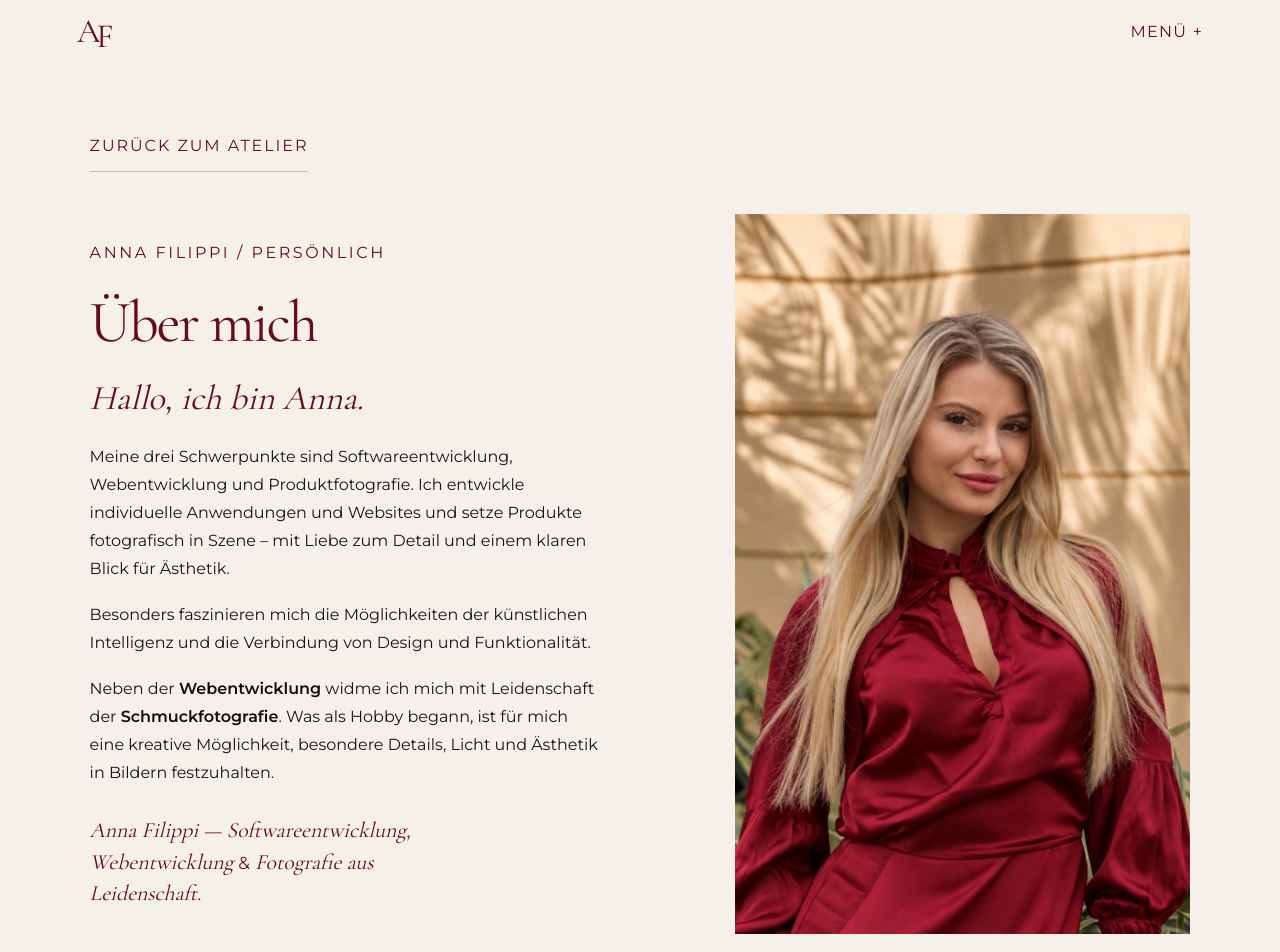
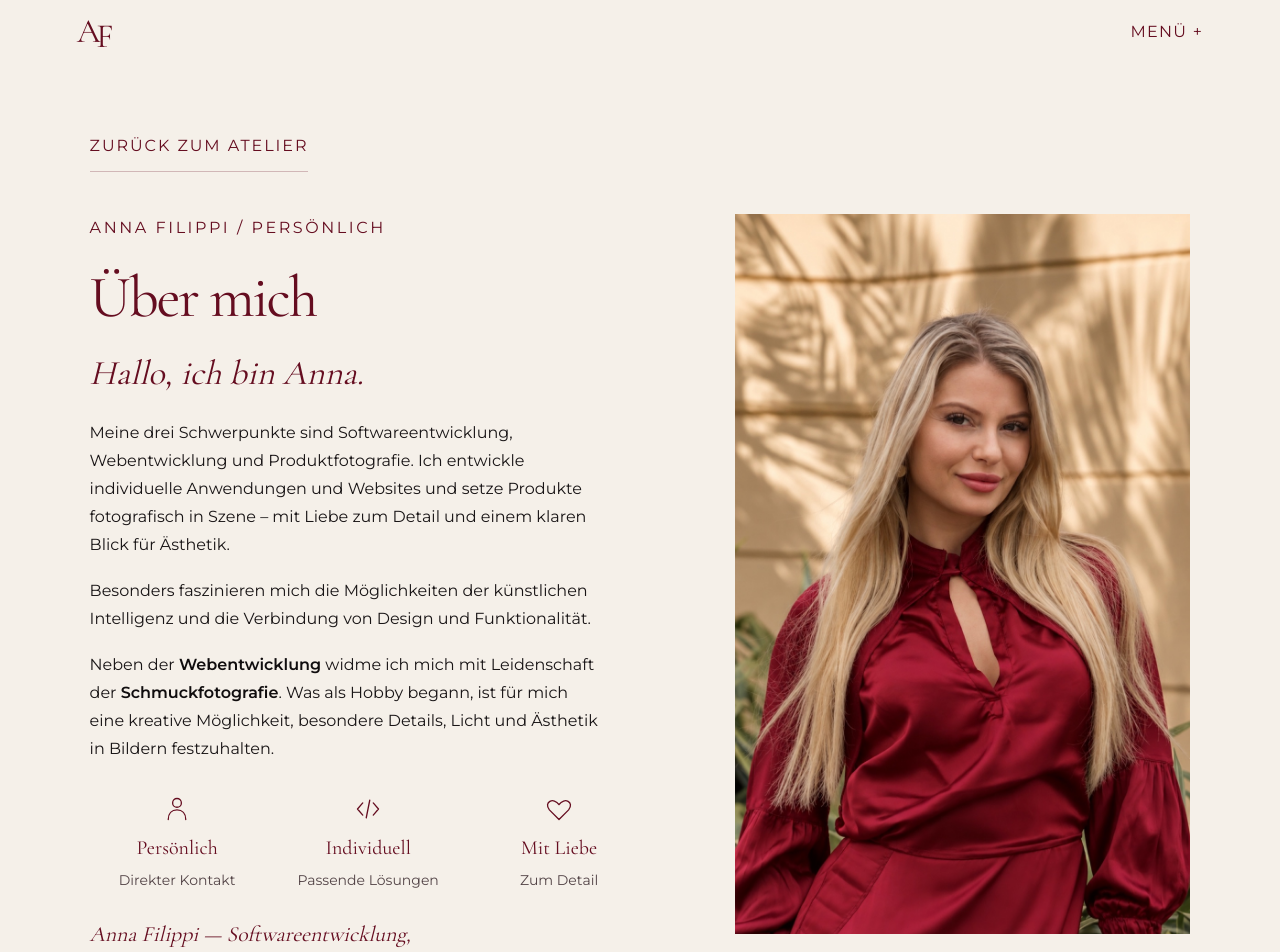
Before and after one commit to AnnaFillanna/anna-filippi.studio, a React (Vite) app: page /ueber-mich in a window 1280 px wide. Shown: the top 952 px of the page. Built offline with nearby package versions, Linux system fonts and the light colour scheme; a web font is replaced by a local one.

Commit message:
Über-mich-Bereich ergänzen und Kontaktgestaltung verbessern

```diff
--- a/src/components/AboutPage/AboutPage.module.scss
+++ b/src/components/AboutPage/AboutPage.module.scss
@@ -32,3 +32,18 @@
   font-weight: 600;
   color: #100d0e;
 }
+
+.values {
+  display: grid;
+  grid-template-columns: repeat(3, minmax(0, 1fr));
+  gap: $space-sm;
+  list-style: none;
+  margin: $space-lg 0 0;
+  padding: 0;
+  text-align: center;
+  li { min-width: 0; }
+  svg { display: block; width: 28px; height: 28px; margin: 0 auto 12px; stroke: currentColor; stroke-width: 1.5; stroke-linecap: round; stroke-linejoin: round; }
+  h2 { font: 500 20px/1.3 $serif; margin: 0 0 $space-xs; }
+  p { font: 400 14px/1.6 $sans; color: $text-muted; }
+}
+@media (max-width: 360px) { .values { gap: $space-xs; h2 { font-size: 18px; } p { font-size: 13px; } } }
--- a/src/components/AboutPage/AboutPage.tsx
+++ b/src/components/AboutPage/AboutPage.tsx
@@ -23,6 +23,20 @@ export default function AboutPage() {
             <p>Besonders faszinieren mich die Möglichkeiten der künstlichen Intelligenz und die Verbindung von Design und Funktionalität.</p>
             <p>Neben der <strong>Webentwicklung</strong> widme ich mich mit Leidenschaft der <strong>Schmuckfotografie</strong>. Was als Hobby begann, ist für mich eine kreative Möglichkeit, besondere Details, Licht und Ästhetik in Bildern festzuhalten.</p>
           </div>
+          <ul className={styles.values} aria-label="Was meine Arbeit ausmacht">
+            <li>
+              <svg viewBox="0 0 32 32" fill="none" aria-hidden="true"><circle cx="16" cy="9" r="5" /><path d="M6 28c0-7 4-11 10-11s10 4 10 11" /></svg>
+              <h2>Persönlich</h2><p>Direkter Kontakt</p>
+            </li>
+            <li>
+              <svg viewBox="0 0 32 32" fill="none" aria-hidden="true"><path d="m10 9-6 7 6 7m12-14 6 7-6 7m-4-17-4 20" /></svg>
+              <h2>Individuell</h2><p>Passende Lösungen</p>
+            </li>
+            <li>
+              <svg viewBox="0 0 32 32" fill="none" aria-hidden="true"><path d="M16 28 5 17C-2 8 10 2 16 11 22 2 34 8 27 17Z" /></svg>
+              <h2>Mit Liebe</h2><p>Zum Detail</p>
+            </li>
+          </ul>
           <p className={styles.signature}>Anna Filippi — Softwareentwicklung, Webentwicklung <span className={styles.ampersand}>&amp;</span> Fotografie aus Leidenschaft.</p>
         </motion.div>
         <motion.div className={styles.portrait} {...reveal(30)}>
--- a/src/components/Contact/Contact.module.scss
+++ b/src/components/Contact/Contact.module.scss
@@ -267,3 +267,6 @@
   .submit:hover:not(:disabled), .whatsapp:hover { background: #e9dfd3; }
 }
 @media (max-width: 600px) { .actions { grid-template-columns: minmax(0, 1fr); } }
+
+.footer { padding-bottom: $space-section; }
+.actions .submit { background: $bordeaux; color: $ivory; &:hover:not(:disabled) { background: #580618; } }
--- a/src/components/FeaturedProjects/FeaturedProjects.module.scss
+++ b/src/components/FeaturedProjects/FeaturedProjects.module.scss
@@ -56,3 +56,5 @@
 }
 
 .copy .projectDescription { margin: 12px 0 0; font: 400 15px/1.6 $sans; color: $text-muted; }
+
+.projectAction { display: inline-flex; align-items: center; gap: $space-xs; min-height: 44px; margin-top: $space-xs; border-bottom: 1px solid #650d2070; font: 500 #{$text-control}/1.5 $sans; }
--- a/src/components/FeaturedProjects/FeaturedProjects.tsx
+++ b/src/components/FeaturedProjects/FeaturedProjects.tsx
@@ -67,6 +67,7 @@ export default function FeaturedProjects() {
                   <p>{project.featuredCategory}</p>
                   <h3>{project.name}</h3>
                   <p className={styles.projectDescription}>{project.description}</p>
+                  <span className={styles.projectAction}>{project.buttonLabel} <span aria-hidden="true">→</span></span>
                 </div>
               </a>
             </article>
--- a/src/components/Footer/Footer.module.scss
+++ b/src/components/Footer/Footer.module.scss
@@ -74,3 +74,5 @@
   .legal { gap: 12px; a { display: inline-flex; align-items: center; min-height: 44px; } }
   .up { min-height: 44px; display: inline-flex; align-items: center; }
 }
+
+.content .personalNote { font: 400 16px/1.75 $sans; }
```
